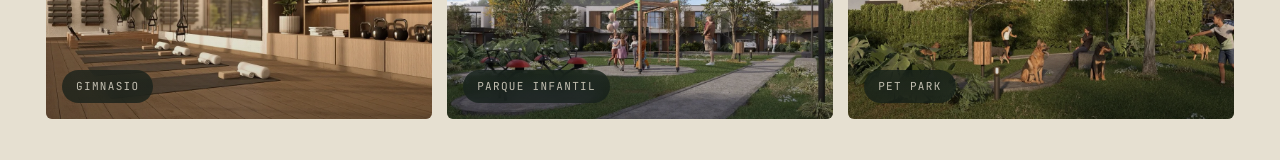
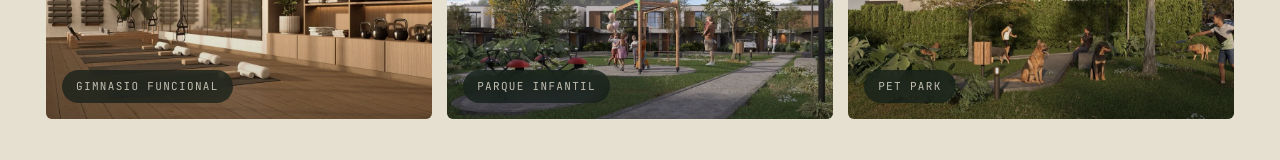
Before and after one commit to faustoastaiza/garden-houses, a plain HTML site: page index.html in a window 1280 px wide. Shown: the part 4508-4668 px from the top of the page. Drawn offline with Linux system fonts and the light colour scheme; a script that the page names is missing.

Commit message:
Amenidades: renombrar label Gimnasio a Gimnasio funcional
Co-Authored-By: Claude Sonnet 5 <noreply@anthropic.com>

```diff
--- a/index.html
+++ b/index.html
@@ -1553,7 +1553,7 @@ src="https://www.facebook.com/tr?id=1456245753051788&ev=PageView&noscript=1"
     <div class="amenity a-pool reveal"><img class="img-cover" src="img/27_ZONA-SOCIAL_2.webp" alt="Piscina del conjunto" loading="lazy"><span class="zoom-ic" aria-hidden="true"><svg width="14" height="14" viewBox="0 0 24 24" fill="none" stroke="currentColor" stroke-width="1.6"><circle cx="11" cy="11" r="7"/><path d="m20 20-4.5-4.5M8 11h6M11 8v6"/></svg></span><span class="label">Piscina</span></div>
     <div class="amenity a-sauna reveal"><img class="img-cover" src="img/23_ZONA-SOCIAL.webp" alt="Sauna" loading="lazy"><span class="zoom-ic" aria-hidden="true"><svg width="14" height="14" viewBox="0 0 24 24" fill="none" stroke="currentColor" stroke-width="1.6"><circle cx="11" cy="11" r="7"/><path d="m20 20-4.5-4.5M8 11h6M11 8v6"/></svg></span><span class="label">Sauna</span></div>
     <div class="amenity a-turkish reveal"><img class="img-cover" src="img/25_ZONA-SOCIAL.webp" alt="Turco" loading="lazy"><span class="zoom-ic" aria-hidden="true"><svg width="14" height="14" viewBox="0 0 24 24" fill="none" stroke="currentColor" stroke-width="1.6"><circle cx="11" cy="11" r="7"/><path d="m20 20-4.5-4.5M8 11h6M11 8v6"/></svg></span><span class="label">Turco</span></div>
-    <div class="amenity a-gym reveal"><img class="img-cover" src="img/20_ZONA-SOCIAL_2.webp" alt="Gimnasio funcional" loading="lazy"><span class="zoom-ic" aria-hidden="true"><svg width="14" height="14" viewBox="0 0 24 24" fill="none" stroke="currentColor" stroke-width="1.6"><circle cx="11" cy="11" r="7"/><path d="m20 20-4.5-4.5M8 11h6M11 8v6"/></svg></span><span class="label">Gimnasio</span></div>
+    <div class="amenity a-gym reveal"><img class="img-cover" src="img/20_ZONA-SOCIAL_2.webp" alt="Gimnasio funcional" loading="lazy"><span class="zoom-ic" aria-hidden="true"><svg width="14" height="14" viewBox="0 0 24 24" fill="none" stroke="currentColor" stroke-width="1.6"><circle cx="11" cy="11" r="7"/><path d="m20 20-4.5-4.5M8 11h6M11 8v6"/></svg></span><span class="label">Gimnasio funcional</span></div>
     <div class="amenity a-playground reveal"><img class="img-cover" src="img/31_ZONAS-VERDES_2.webp" alt="Parque infantil entre zonas verdes" loading="lazy"><span class="zoom-ic" aria-hidden="true"><svg width="14" height="14" viewBox="0 0 24 24" fill="none" stroke="currentColor" stroke-width="1.6"><circle cx="11" cy="11" r="7"/><path d="m20 20-4.5-4.5M8 11h6M11 8v6"/></svg></span><span class="label">Parque infantil</span></div>
     <div class="amenity a-pet reveal"><img class="img-cover" src="img/32_ZONAS-VERDES.webp" alt="Pet park" loading="lazy"><span class="zoom-ic" aria-hidden="true"><svg width="14" height="14" viewBox="0 0 24 24" fill="none" stroke="currentColor" stroke-width="1.6"><circle cx="11" cy="11" r="7"/><path d="m20 20-4.5-4.5M8 11h6M11 8v6"/></svg></span><span class="label">Pet park</span></div>
   </div>
```
